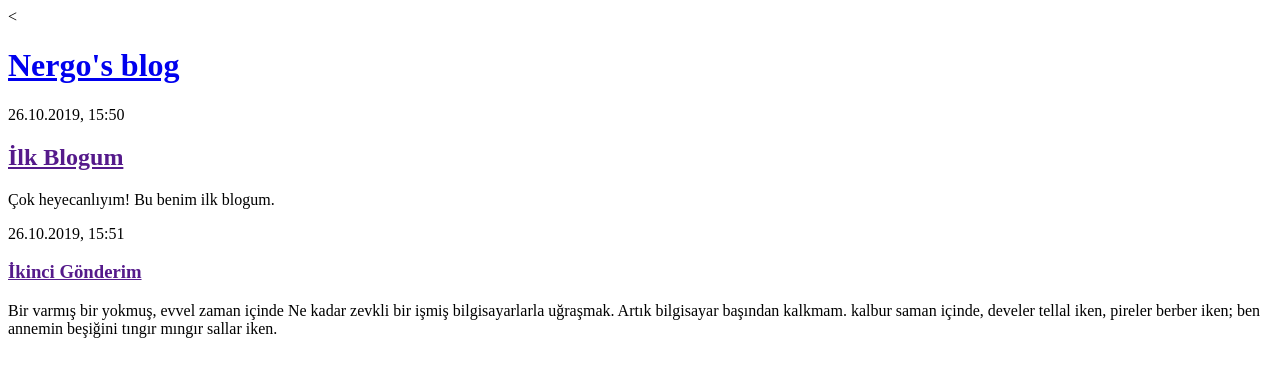
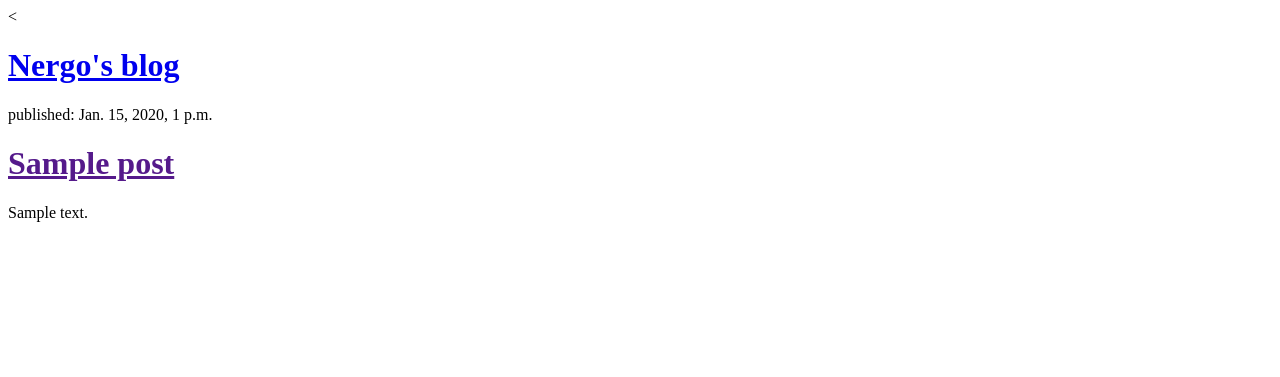
Before and after one commit to nergisarici/my-first-blog, a Django app: template blog/templates/blog/post_list.html in a window 1280 px wide. Shown: the top 377 px of the page. Run offline with Django 3.2, Linux system fonts and the light colour scheme; the template is opened without the code that fills it: values that come from a table or form of the project are taken from there, others are empty; tables that the repository leaves empty hold one stand-in row (values such as "Sample post").

Commit message:
Veritabanından gönderileri göstermek için template'ler değiştirildi.

```diff
--- a/blog/templates/blog/post_list.html
+++ b/blog/templates/blog/post_list.html
@@ -6,17 +6,13 @@
     <div> <h1><a href="/">Nergo's blog</a></h1>
     </div>
 
+    {% for post in posts %}
     <div>
-      <p>26.10.2019, 15:50</p>
-      <h2><a href="">İlk Blogum</a></h2>
-      <p>Çok heyecanlıyım! Bu benim ilk blogum.</p>
+        <p>published: {{ post.published_date }}</p>
+        <h1><a href="">{{ post.title }}</a></h1>
+        <p>{{ post.text|linebreaksbr }}</p>
     </div>
-
-    <div>
-      <p>26.10.2019, 15:51</p>
-      <h3><a href="">İkinci Gönderim</a></h3>
-      <p>Bir varmış bir yokmuş, evvel zaman içinde Ne kadar zevkli bir işmiş bilgisayarlarla uğraşmak. Artık bilgisayar başından kalkmam. kalbur saman içinde, develer tellal iken, pireler berber iken; ben annemin beşiğini tıngır mıngır sallar iken.</p>
-    </div>
+{% endfor %}
 
   </body>
 <html>
--- a/blog/views.py
+++ b/blog/views.py
@@ -1,5 +1,9 @@
 from django.shortcuts import render
+from django.utils import timezone
+from .models import Post
+
 
 # Create your views here.
 def post_list(request):
-    return render(request, 'blog/post_list.html', {})
+    posts = Post.objects.filter(published_date__lte=timezone.now()).order_by('published_date')
+    return render(request, 'blog/post_list.html', {'posts': posts})
```
